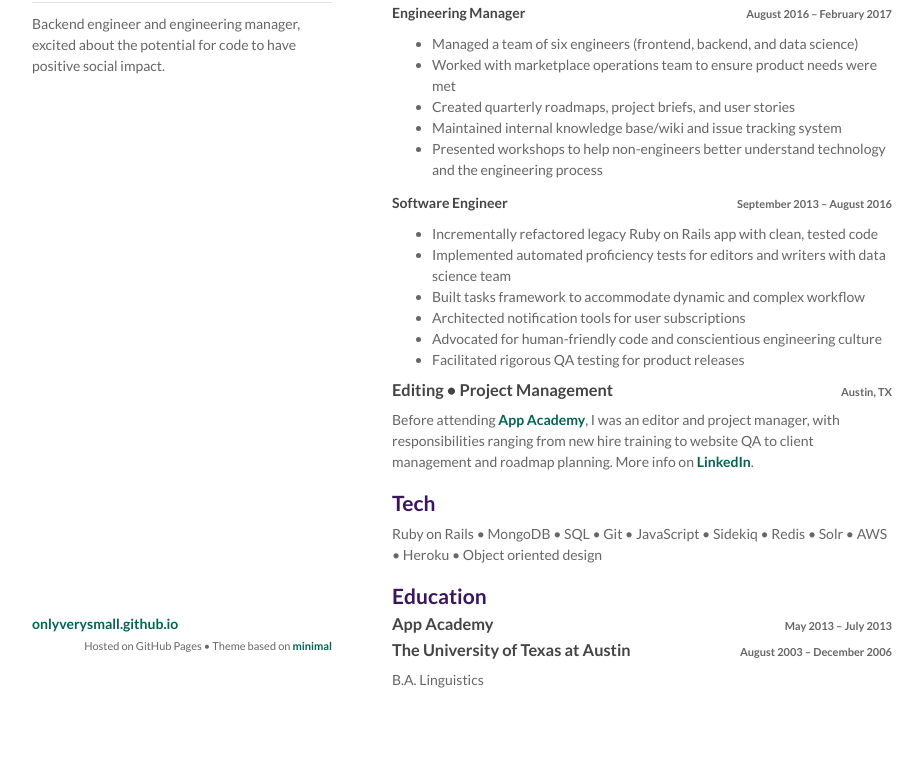
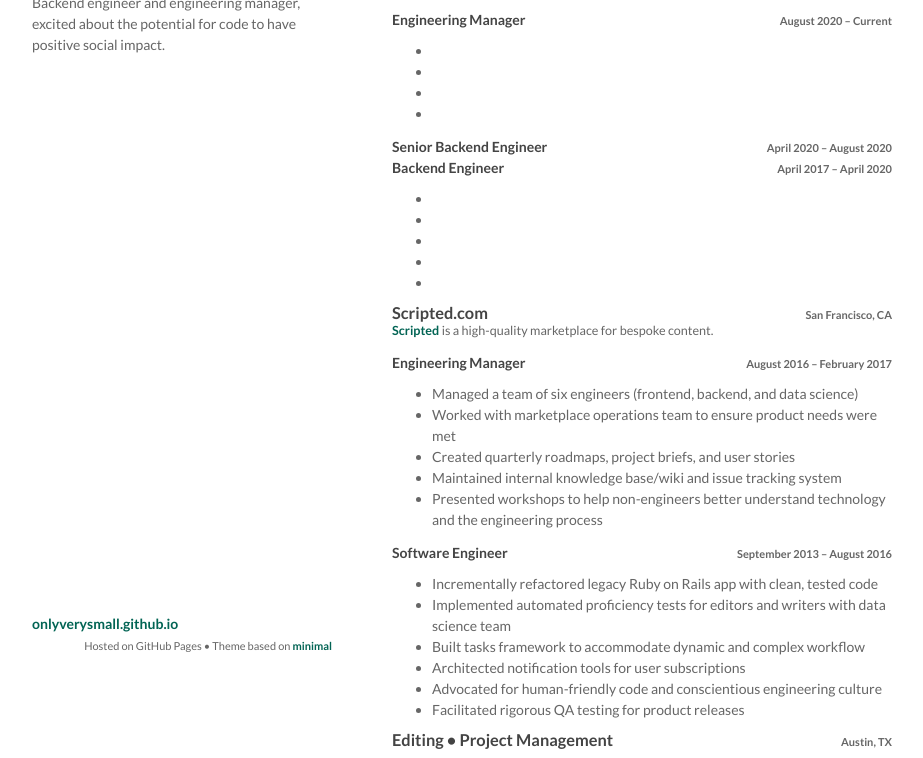
Before and after one commit to onlyverysmall/onlyverysmall.github.io, a plain HTML site: page index.html in a window 1280 px wide. Shown: the part 126-884 px from the top of the page, without its empty margins (178-1101 px from the left). Before the commit the page ends 836 px from the top, so only its background shows below. Drawn offline with Linux system fonts and the light colour scheme.

Commit message:
Update some content, need to fill in details

```diff
--- a/index.html
+++ b/index.html
@@ -17,15 +17,39 @@
         <h1>Sarah Alexander</h1>
         <a href="mailto:hadley.sarah@gmail.com" target="blank">hadley.sarah@gmail.com</a>
         &bull; <a href="https://www.linkedin.com/in/sarahhadleyalexander" target="blank">LinkedIn</a>
-        &bull; 512.537.3791 &bull; <a href="https://www.github.com/onlyverysmall" target="blank">GitHub</a>
+        &bull; <a href="https://www.github.com/onlyverysmall" target="blank">GitHub</a>
 
         <div class="summary">Backend engineer and engineering manager, excited about the potential for code to have positive social impact.</div>
       </header>
 
       <section>
         <h2>Experience</h2>
+
+        <h3>Creative Market <small>San Francisco, CA and Remote</small></h3>
+        <p class="subheader"><a href="https://www.creativemarket.com/" target="blank">Creative Market</a> is an online marketplace enabling designers worldwide to sell digital assets.</p>
+
+        <h4>Engineering Manager <small>August 2020 – Current</small></h4>
+        <ul>
+          <li></li>
+          <li></li>
+          <li></li>
+          <li></li>
+        </ul>
+
+        <h4>
+          Senior Backend Engineer <small>April 2020 – August 2020</small><br>
+          Backend Engineer <small>April 2017 – April 2020</small>
+        </h4>
+        <ul>
+          <li></li>
+          <li></li>
+          <li></li>
+          <li></li>
+          <li></li>
+        </ul>
+
         <h3>Scripted.com <small>San Francisco, CA</small></h3>
-        <p><a href="https://www.scripted.com/" target="blank">Scripted</a> is a high-quality marketplace for writing.</p>
+        <p class="subheader"><a href="https://www.scripted.com/" target="blank">Scripted</a> is a high-quality marketplace for bespoke content.</p>
 
         <h4>Engineering Manager <small>August 2016 – February 2017</small></h4>
         <ul>
@@ -47,20 +71,18 @@
         </ul>
 
         <h3>Editing &bull; Project Management <small>Austin, TX</small></h3>
-        Before attending <a href="https://www.appacademy.io" target="blank">App Academy</a>, I was an editor and project manager, with responsibilities ranging from new hire training to website QA to client management and roadmap planning. More info on <a href="https://www.linkedin.com/in/sarahhadleyalexander" target="blank">LinkedIn</a>.
+        Before attending <a href="https://www.appacademy.io" target="blank">App Academy</a>, I was an editor and project manager, with responsibilities ranging from new hire training to QA to client management. More info on <a href="https://www.linkedin.com/in/sarahhadleyalexander" target="blank">LinkedIn</a>.
       </section>
 
       <section>
         <h2>Tech</h2>
-        Ruby on Rails &bull; MongoDB &bull; SQL &bull; Git &bull; JavaScript &bull; Sidekiq &bull; Redis &bull;
-        Solr &bull; AWS &bull; Heroku &bull; Object oriented design
+        PHP, Laravel &bull; Ruby, Ruby on Rails &bull; SQL &bull; Git &bull; JavaScript &bull; Object oriented design
       </section>
 
       <section>
         <h2>Education</h2>
         <h3>App Academy <small>May 2013 – July 2013</small></h3>
-        <h3>The University of Texas at Austin <small>August 2003 – December 2006</small></h3>
-        B.A. Linguistics
+        <h3>The University of Texas at Austin <small>August 2003 – December 2006 &bull; B.A. Linguistics</small></h3>
       </section>
 
       <footer>
```
